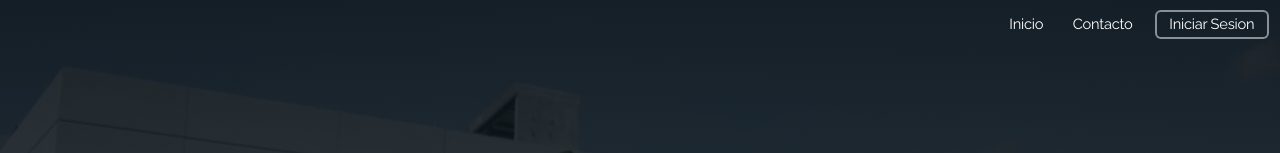
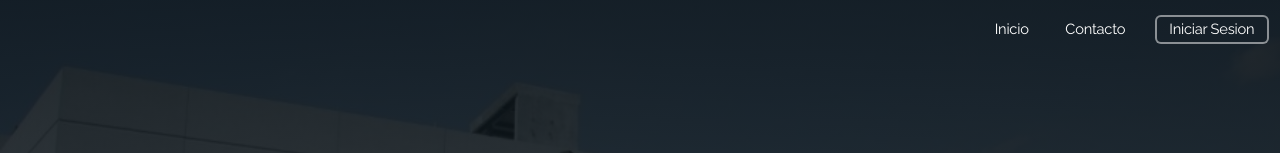
Before and after one commit to albertosilva123/Protocolo, a React (Create React App) app: page /login in a window 1280 px wide. Shown: the top 153 px of the page. Built offline with nearby package versions, Linux system fonts and the light colour scheme.

Commit message:
Alineación nav-home

```diff
--- a/src/style/main.css
+++ b/src/style/main.css
@@ -408,6 +408,8 @@ body.landing #page-wrapper {
     height: 2em;
     line-height: 1.95em;
     padding: 0 1em;
+    margin-top: 1em;
+    margin-right: 0.5em;
     border-radius: 6px
 }
 
```
